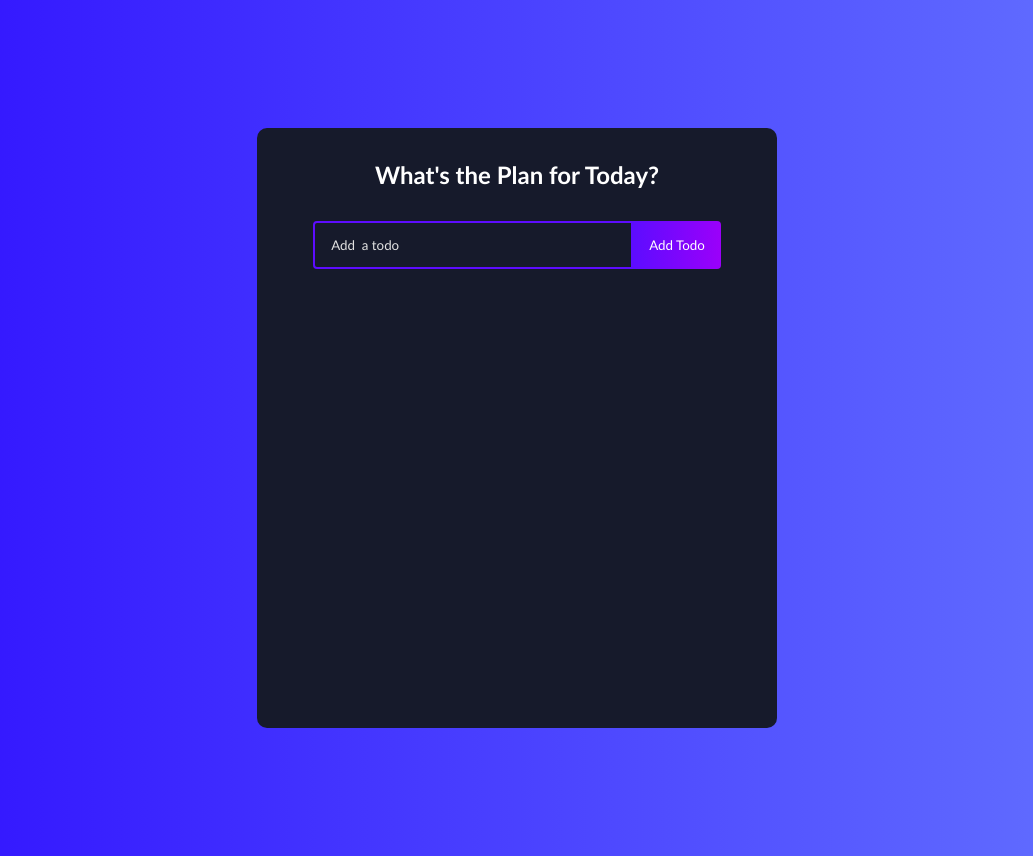
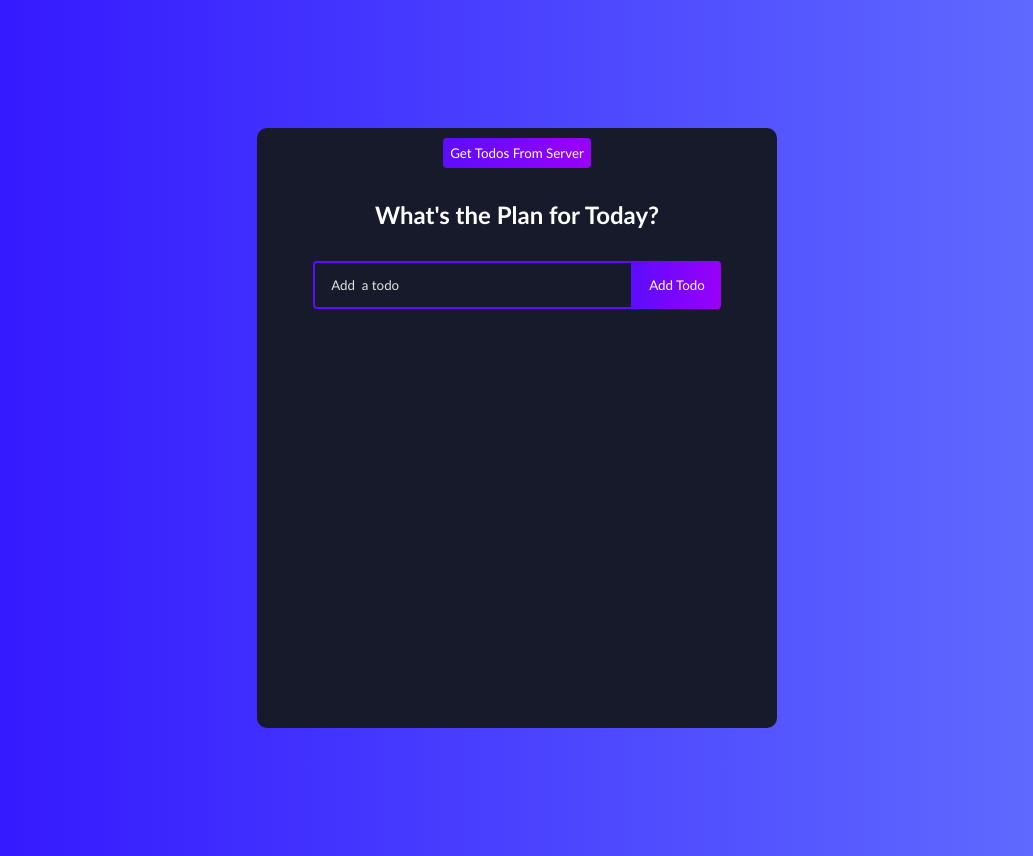
Before and after one commit to eclipsemode/React-to-do-app, a React (Create React App) app: page / in a window 1280 px wide. Shown: the whole page, without its empty margins (123-1156 px from the left). Built offline with nearby package versions, Linux system fonts and the light colour scheme.

Commit message:
Getting todos from server (axios)

```diff
--- a/package.json
+++ b/package.json
@@ -36,6 +36,7 @@
     ]
   },
   "devDependencies": {
+    "axios": "^0.27.2",
     "react-icons": "^4.3.1"
   }
 }
--- a/src/App.css
+++ b/src/App.css
@@ -24,6 +24,7 @@ body {
     margin: 128px auto;
     border-radius: 10px;
     padding-bottom: 32px;
+    position: relative;
 }
 
 h1 {
@@ -81,6 +82,12 @@ h1 {
             rgba(17, 122, 255, 1) 100%
     );
     padding: 16px 22px;
+}
+
+.todo-button__server {
+    border-radius: 4px;
+    margin-top: 10px;
+    padding: 7px;
 }
 
 .todo-container {
--- a/src/components/TodoForm.jsx
+++ b/src/components/TodoForm.jsx
@@ -55,7 +55,6 @@ const TodoForm = (props) => {
                 </>
                 )
             }
-
         </form>
     );
 };
--- a/src/components/TodoList.jsx
+++ b/src/components/TodoList.jsx
@@ -1,6 +1,7 @@
 import React, {useState} from 'react';
 import TodoForm from "./TodoForm";
 import Todo from "./Todo";
+import TodoServerButton from "./TodoServerButton";
 
 const TodoList = () => {
     const [todos, setTodos] = useState([]);
@@ -39,8 +40,13 @@ const TodoList = () => {
         setTodos(updatedTodos)
     }
 
+    const getTodosFromServer = (newTodos) => {
+        setTodos(todos.concat(newTodos));
+    }
+
     return (
         <div>
+            <TodoServerButton getTodosFromServer={getTodosFromServer} />
             <h1>What's the Plan for Today?</h1>
             <TodoForm onSubmit={addTodo} />
             <Todo updateTodo={updateTodo} todos={todos} completeTodo={completeTodo} removeTodo={removeTodo}/>
--- /dev/null
+++ b/src/components/TodoServerButton.jsx
@@ -0,0 +1,19 @@
+import React from 'react';
+import axios from "axios";
+
+const TodoServerButton = ({getTodosFromServer}) => {
+    async function fetchTodos() {
+        const response = await axios.get('https://jsonplaceholder.typicode.com/todos');
+        const newTodos = [];
+        response.data.map(element => newTodos.push({id: element.id, text: element.title}));
+        return getTodosFromServer(newTodos);
+    }
+
+    return (
+        <button className="todo-button todo-button__server" onClick={fetchTodos}>
+            Get Todos from Server
+        </button>
+    );
+};
+
+export default TodoServerButton;
```
Also changed, not shown: 1 other file (tests, documents, lock files or other folders).
